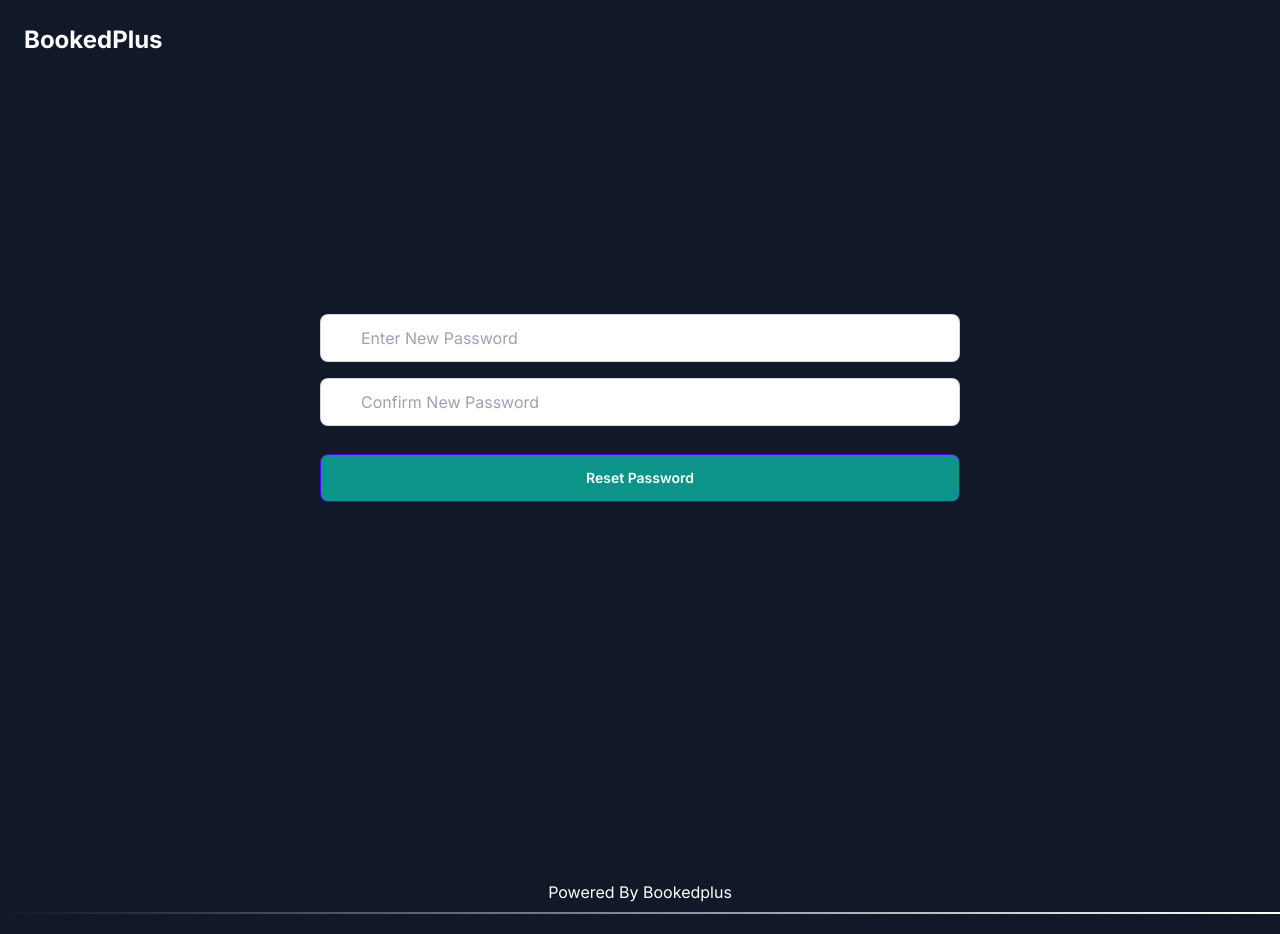
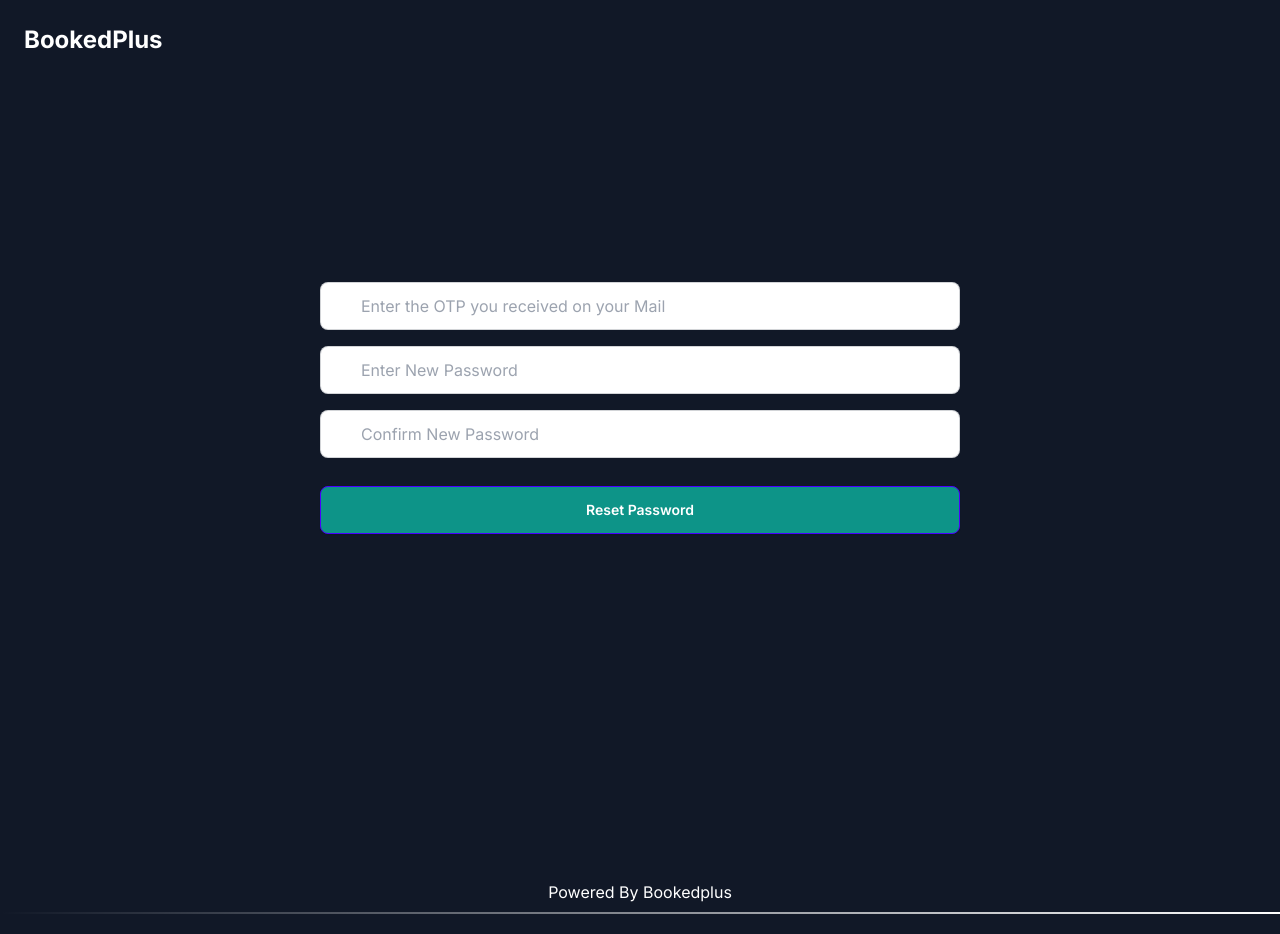
Before and after one commit to Dr-AddictStein/BookedPlues-Frontend, a React (Vite) app in the folder BookedPlus-Frontend/: page /665d7c66148427685bf468df in a window 1280 px wide. Built offline with nearby package versions, Linux system fonts and the light colour scheme.

Commit message:
all-done.!.

```diff
--- a/BookedPlus-Frontend/src/Pages/ForgotPassword.jsx
+++ b/BookedPlus-Frontend/src/Pages/ForgotPassword.jsx
@@ -21,8 +21,9 @@
     e.preventDefault();
 
     const email = e.target.email.value;
+    const OTP = Date.now().toString();
 
-    const data = { email };
+    const data = { email, OTP };
     console.log("ASDSADASDAS", data);
 
     try {
@@ -79,15 +80,15 @@
           </label>
 
           <button className="btn btn-primary bg-teal-600 text-white text-center w-full">
-            Log In
+            Get OTP through Mail
           </button>
 
-          <div className="mt-3 text-center">
+          {/* <div className="mt-3 text-center">
             Not Signed Up yet.?.{" "}
             <Link to="/signup" className="text-cyan-600 font-semibold">
               Sign Up
             </Link>{" "}
-          </div>
+          </div> */}
         </form>
       </div>
     </div>
--- a/BookedPlus-Frontend/src/Pages/ResetPassword.jsx
+++ b/BookedPlus-Frontend/src/Pages/ResetPassword.jsx
@@ -13,7 +13,8 @@
 
     const pass1 = form.pass1.value;
     const pass2 = form.pass2.value;
-    const data = { pass1, pass2 };
+    const OTP = form.otp.value;
+    const data = { pass1, pass2, OTP };
     console.log("ASDSADASDAS", data);
 
     try {
@@ -29,6 +30,7 @@
       if (error.response.status === 409) {
         alert("Данные уже существуют");
       } else {
+        console.log("ERRORORORORRORO",error.response.data.error)
         setProblem(error.response.data.error);
         e.target.reset();
       }
@@ -56,10 +58,27 @@
                 {problem && (
                   <>
                     <div className="error text-center">
-                      Passwords do not match.!.
+                      {problem}
                     </div>
                   </>
                 )}
+                <label className="my-4 input input-bordered flex items-center gap-2">
+                  <svg
+                    xmlns="http://www.w3.org/2000/svg"
+                    viewBox="0 0 16 16"
+                    fill="currentColor"
+                    className="w-4 h-4 opacity-70"
+                  >
+                    <path d="M2.5 3A1.5 1.5 0 0 0 1 4.5v.793c.026.009.051.02.076.032L7.674 8.51c.206.1.446.1.652 0l6.598-3.185A.755.755 0 0 1 15 5.293V4.5A1.5 1.5 0 0 0 13.5 3h-11Z" />
+                    <path d="M15 6.954 8.978 9.86a2.25 2.25 0 0 1-1.956 0L1 6.954V11.5A1.5 1.5 0 0 0 2.5 13h11a1.5 1.5 0 0 0 1.5-1.5V6.954Z" />
+                  </svg>
+                  <input
+                    type="text"
+                    name="otp"
+                    className="grow text-black"
+                    placeholder="Enter the OTP you received on your Mail "
+                  />
+                </label>
                 <label className="my-4 input input-bordered flex items-center gap-2">
                   <svg
                     xmlns="http://www.w3.org/2000/svg"
```
